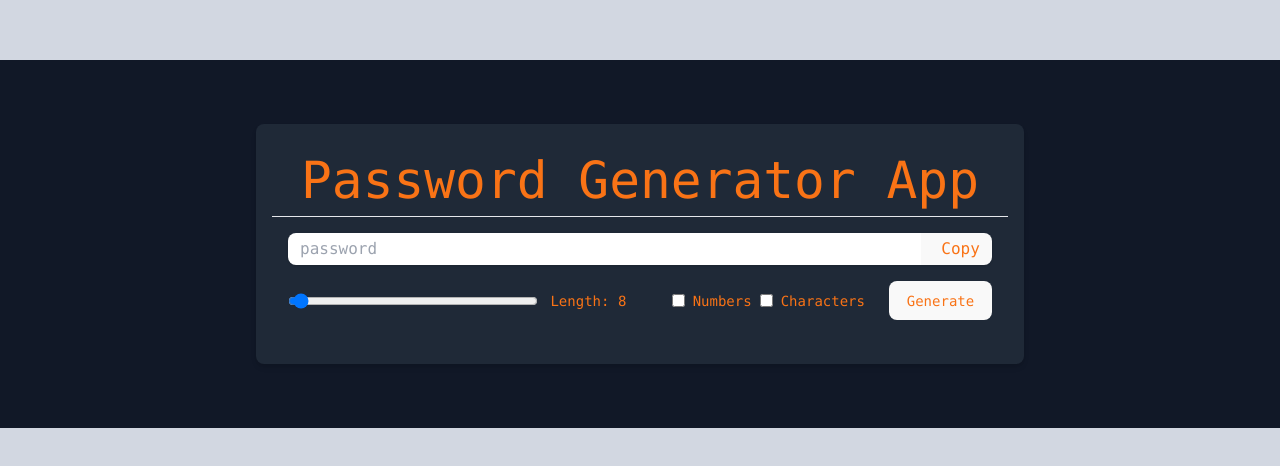
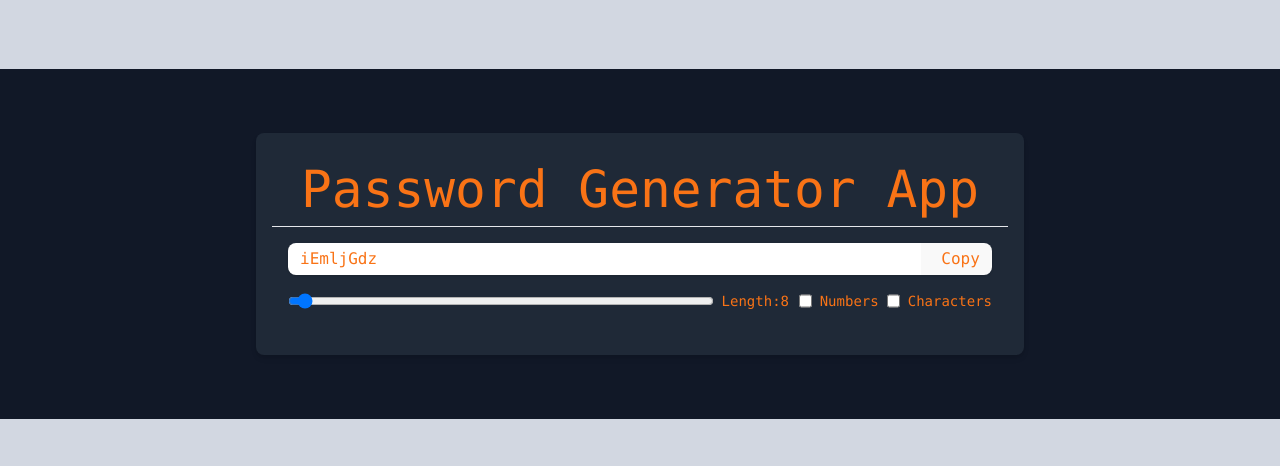
Before and after one commit to denichinv/password-generator, a React (Vite) app: page / in a window 1280 px wide. Shown: the part 156-622 px from the top of the page. Built offline with nearby package versions, Linux system fonts and the light colour scheme.

Commit message:
implemented password generating without a button but when the page rerenders

```diff
--- a/src/App.jsx
+++ b/src/App.jsx
@@ -1,5 +1,5 @@
 
-import { useCallback, useState } from 'react'
+import { useCallback, useEffect, useState } from 'react'
 import './App.css'
 
 function App() {
@@ -23,6 +23,7 @@ function App() {
     setPassword(pass)
 
   },[len,numAllow,charAllow,setPassword])
+  useEffect(()=>{passwordGenerator()},[len,numAllow,charAllow,passwordGenerator])
   return (
     <>
     <div className=" bg-gray-900 py-8">
@@ -31,15 +32,15 @@ function App() {
       <hr />
       <div className='flex shadow rounded-lg overflow-hidden m-4'>
         <input type="text" value={pass} className='outline-none w-full py-1 px-3' placeholder='password' readOnly/>
-        <button className='-m-2' >Copy</button>
+        <button className='-m-2 ' >Copy</button>
 
       </div>
-      <div className='flex text-sm gap-x-2 m-4 '>
-        <div className='flex items-center gap-x-3 w-2/3'>
-          <input type="range" min={6} max={100} value={len} className='cursor-pointer w-4/6' onChange={(e) => {setLen(e.target.value)}}  />
-          <label>Length: {len}</label>
+      <div className='flex text-sm m-4 '>
+        <div className='flex items-center gap-x-2 w-9/12'>
+          <input type="range" min={6} max={100} value={len} className='cursor-pointer w-5/6' onChange={(e) => {setLen(e.target.value)}}  />
+          <label className='mr-2'>Length:{len}</label>
         </div>
-        <div className='flex text-sm gap-x-2 '>
+        <div className='flex text-sm gap-x-2'>
           <input type="checkbox" defaultChecked={numAllow}
           id='numbInput'
           onChange={() => {setNumAllow((prev)=> !prev)}}/>
@@ -49,9 +50,7 @@ function App() {
           onChange={() => {setCharAllow((prev)=> !prev)}}/>
           <label className="flex items-center" htmlFor="charInput">Characters</label>
         </div >
-        <div className='flex text-sm gap-x-2'>
-        <button className='ml-4' onClick={passwordGenerator}>Generate</button>
-        </div>
+
       </div>
       </div>
       </div>
```
